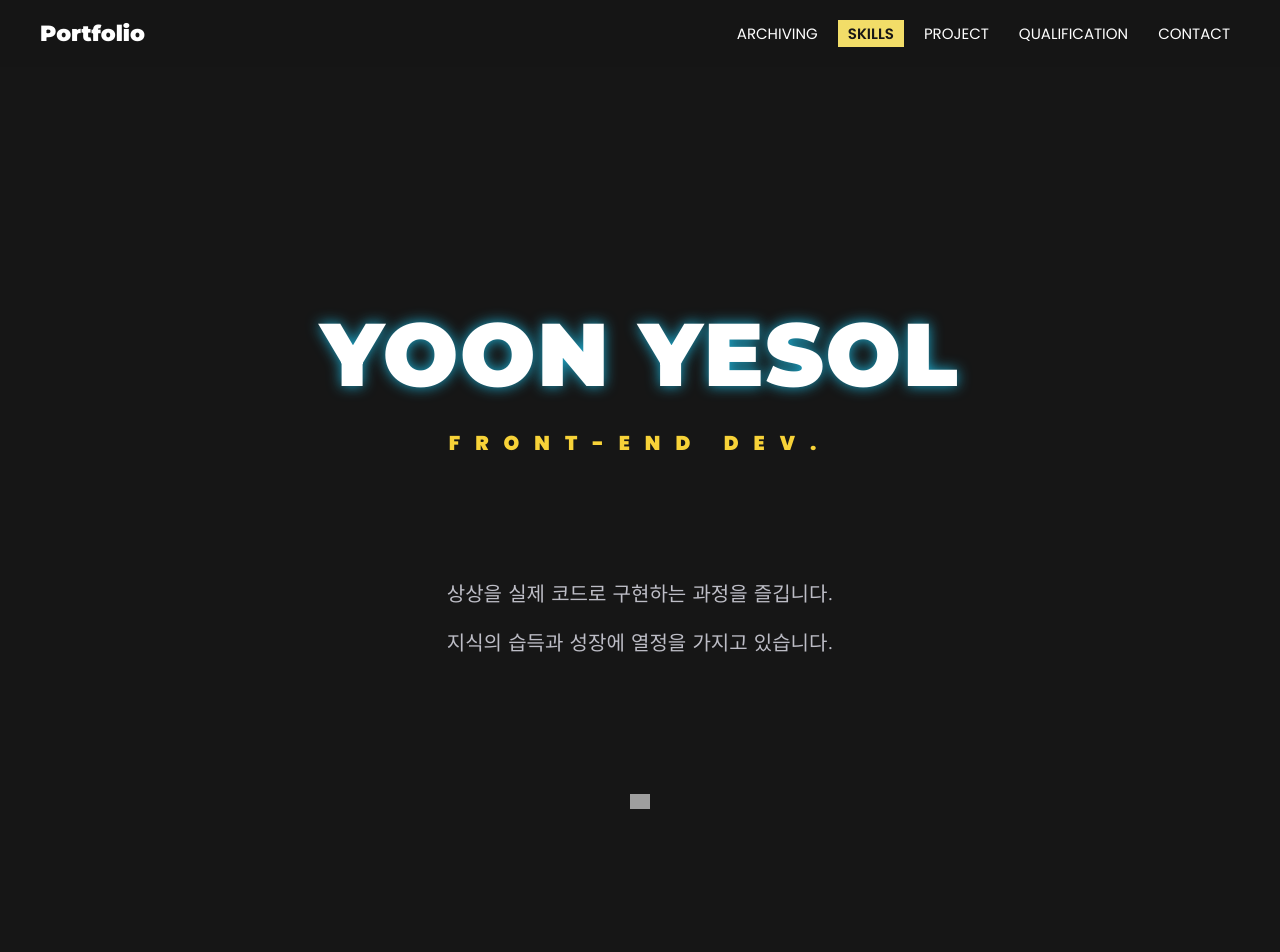
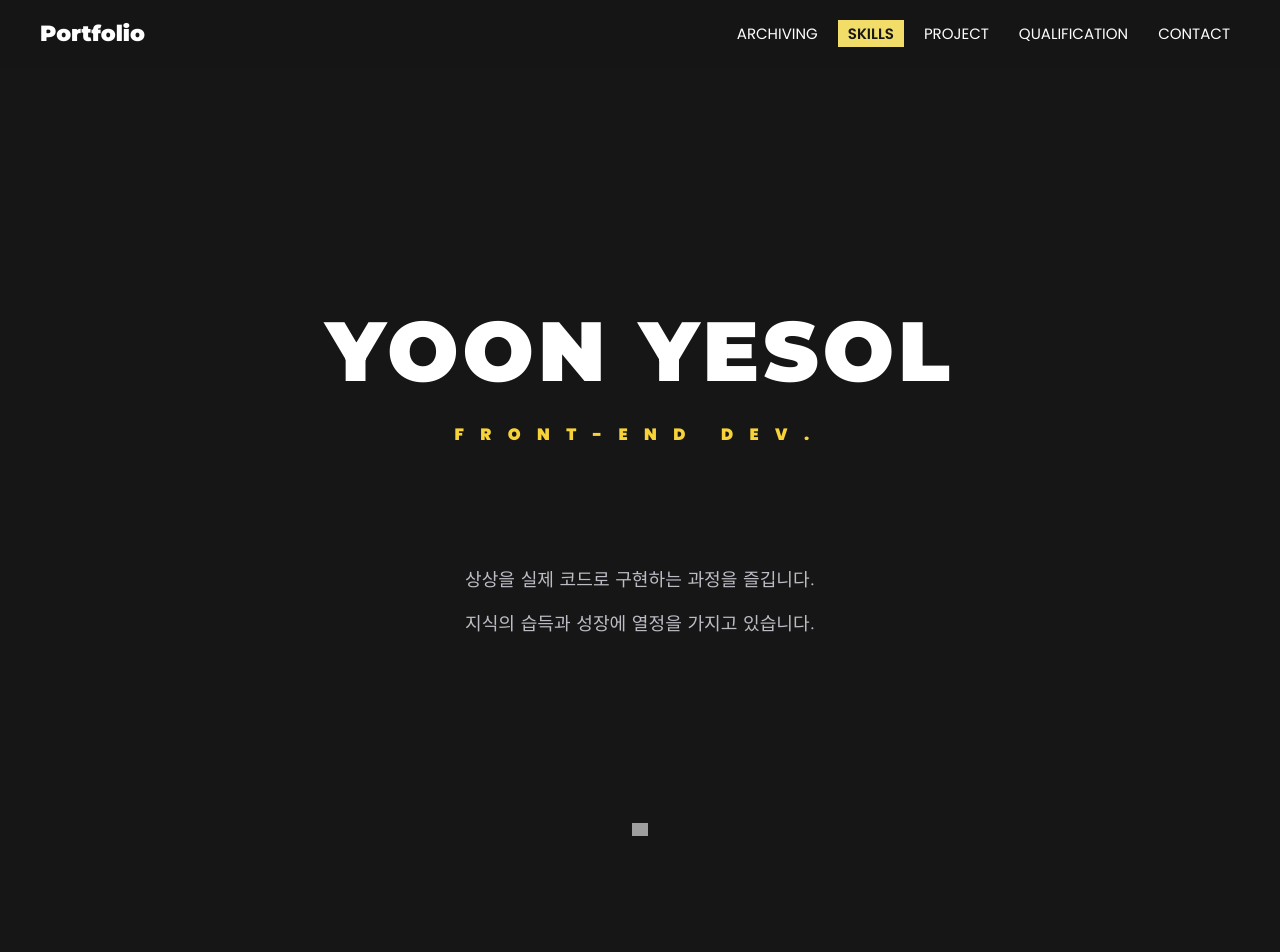
Before and after one commit to Yoonyesol/my_portfolio, a React (Create React App) app: page / in a window 1280 px wide. Shown: the top 952 px of the page. Built offline with nearby package versions, Linux system fonts and the light colour scheme; grey boxes are pictures that could not be loaded.

Commit message:
💄style: 전체 컴포넌트 반응형으로 수정

```diff
--- a/src/App.css
+++ b/src/App.css
@@ -24,14 +24,15 @@ body {
 
 h1 {
   margin: 20px;
+  text-align: center;
   font-family: "Montserrat", sans-serif;
-  font-size: 50px;
+  font-size: calc(25px + 1.5vw);
 }
 
 h2 {
   margin: 0 0 30px 0;
   font-family: "Poppins", sans-serif;
-  font-size: 30px;
+  font-size: calc(15px + 1vw);
 }
 
 h3 {
@@ -59,3 +60,17 @@ h4 {
   justify-content: space-between;
   margin: 20px 0px;
 }
+
+footer {
+  margin: 20px 0;
+  text-align: center;
+  font-size: 15px;
+}
+
+@media screen and (min-width: 280px) and (max-width: 750px) {
+  .card-wrapper {
+    align-items: center;
+    margin: 0px;
+    flex-direction: column;
+  }
+}
--- a/src/App.js
+++ b/src/App.js
@@ -121,6 +121,7 @@ function App() {
       >
         <Contact />
       </div>
+      <footer>(C) 2023. 윤예솔. All rights reserved.</footer>
     </div>
   );
 }
--- a/src/components/Card.css
+++ b/src/components/Card.css
@@ -9,3 +9,16 @@
   color: black;
   text-align: center;
 }
+
+@media screen and (min-width: 280px) and (max-width: 400px) {
+  .card {
+    margin: 10px 20px;
+    padding: 10px 20px;
+  }
+}
+
+@media screen and (min-width: 401px) and (max-width: 750px) {
+  .card {
+    margin: 10px 20px;
+  }
+}
--- a/src/components/Header.css
+++ b/src/components/Header.css
@@ -9,7 +9,6 @@
 }
 
 .header-contents {
-  width: 100%;
   display: flex;
   padding: 20px 0;
   margin: 0 auto;
@@ -70,7 +69,6 @@
 
 @media screen and (min-width: 280px) and (max-width: 750px) {
   .header-contents {
-    display: flex;
     flex-direction: column;
   }
 
--- a/src/pages/Archiving.css
+++ b/src/pages/Archiving.css
@@ -4,3 +4,9 @@
 .arc-card {
   width: 50%;
 }
+
+@media screen and (min-width: 280px) and (max-width: 600px) {
+  .arc-card {
+    width: 60vw;
+  }
+}
--- a/src/pages/Contact.css
+++ b/src/pages/Contact.css
@@ -17,7 +17,7 @@
 
 .contents > input,
 .contents > textarea {
-  width: 500px;
+  width: calc(400px + 4vw);
   margin-bottom: 20px;
 
   cursor: pointer;
@@ -43,3 +43,10 @@ textarea:focus {
   font-size: 16px;
   cursor: pointer;
 }
+
+@media screen and (min-width: 280px) and (max-width: 600px) {
+  .contents > input,
+  .contents > textarea {
+    width: 60vw;
+  }
+}
--- a/src/pages/Edu.css
+++ b/src/pages/Edu.css
@@ -19,3 +19,15 @@
 .cert-item {
   margin-bottom: 30px;
 }
+
+@media screen and (min-width: 280px) and (max-width: 420px) {
+  .edu-card > img,
+  .cert-item > img {
+    width: 50%;
+  }
+
+  .edu-card,
+  .cert-card {
+    width: 60vw;
+  }
+}
--- a/src/pages/Home.css
+++ b/src/pages/Home.css
@@ -16,23 +16,29 @@
 }
 
 .title > h1 {
-  font-size: calc(25px + 5vw);
-  letter-spacing: 0.02em;
-  text-shadow: 0 0 0.15em #1da9cc;
-
-  filter: blur(0.007em);
+  font-size: calc(20px + 5vw);
+  letter-spacing: 0.05em;
 
   animation: fadein 4s;
   animation-iteration-count: 1;
 }
 
 .title > h2 {
-  font-size: 20px;
+  font-size: calc(10px + 0.5vw);
   color: #f7d238;
-  letter-spacing: 15px;
+  letter-spacing: calc(10px + 0.5vw);
 
   animation: fadein 6s;
   animation-iteration-count: 1;
+}
+
+@keyframes fadein {
+  from {
+    opacity: 0;
+  }
+  to {
+    opacity: 1;
+  }
 }
 
 @keyframes card-animation {
@@ -48,7 +54,7 @@
 
 .description {
   margin-top: 30px;
-  font-size: 20px;
+  font-size: calc(13px + 0.4vw);
 }
 
 .description > p {
@@ -70,14 +76,13 @@
 
 .scroll {
   height: 50px;
-  margin: 50px;
+  margin-top: 100px;
 }
 
 .scroll > img {
   cursor: pointer;
 
-  width: 20px;
-  height: auto;
+  width: calc(10px + 0.5vw);
 
   animation-name: moving-arrow;
   animation-duration: 0.8s;
--- a/src/pages/Project.css
+++ b/src/pages/Project.css
@@ -2,7 +2,6 @@
 }
 
 .project-card-wrapper {
-  padding: 0px 40px;
   display: flex;
   flex-direction: row;
 }
@@ -30,6 +29,11 @@
   width: 800px;
   height: 750px;
   margin-top: 40px;
+  overflow-y: scroll;
+}
+
+.project-card::-webkit-scrollbar {
+  width: 0px;
 }
 
 .project-title {
@@ -53,7 +57,11 @@ article {
   text-align: left;
 }
 
-article > img {
+.project-img {
+  text-align: center;
+}
+
+.project-img > img {
   width: 310px;
 }
 
@@ -64,3 +72,42 @@ article > img {
   border-radius: 10px;
   font-weight: bold;
 }
+
+@media screen and (min-width: 280px) and (max-width: 540px) {
+  .project-img > img {
+    width: 100%;
+  }
+}
+
+@media screen and (min-width: 280px) and (max-width: 1080px) {
+  .project-card-wrapper {
+    width: 95vw;
+  }
+
+  .project-card {
+    padding: 5vw 5vw;
+    height: 100vh;
+    word-break: break-all;
+  }
+
+  article {
+    text-align: center;
+  }
+
+  section {
+    flex-direction: column;
+    margin-top: 40px;
+  }
+
+  .info-article {
+    margin-bottom: 35px;
+  }
+
+  .slide {
+    margin: 0 3vw;
+  }
+
+  .slide > img {
+    width: 5vw;
+  }
+}
--- a/src/pages/Project.js
+++ b/src/pages/Project.js
@@ -38,10 +38,12 @@ const Project = forwardRef((props, ref) => {
           <h4>개인 프로젝트</h4>
           <section>
             <article className="info-article">
-              <img
-                src={projectItems[currentProjectIndex].imageUrl}
-                alt={projectItems[currentProjectIndex].title}
-              />
+              <div className="project-img">
+                <img
+                  src={projectItems[currentProjectIndex].imageUrl}
+                  alt={projectItems[currentProjectIndex].title}
+                />
+              </div>
               <p className="link-wrapper">Github</p>
               <a href={projectItems[currentProjectIndex].githubLink}>
                 {projectItems[currentProjectIndex].title}
--- a/src/pages/Skills.css
+++ b/src/pages/Skills.css
@@ -1,5 +1,11 @@
 .skills {
   /* background: linear-gradient(#ebe996, #ebf9ac); */
+}
+
+.skill-img-wrapper {
+  display: flex;
+  flex-direction: column;
+  align-items: center;
 }
 
 .skill-img-wrapper > img {
@@ -15,3 +21,13 @@
   margin: 0 0 30px 0;
   color: rgb(83, 83, 88);
 }
+
+@media screen and (min-width: 280px) and (max-width: 600px) {
+  .skill-img-wrapper > img {
+    width: 50vw;
+  }
+
+  .skill-card {
+    width: 60vw;
+  }
+}
```
